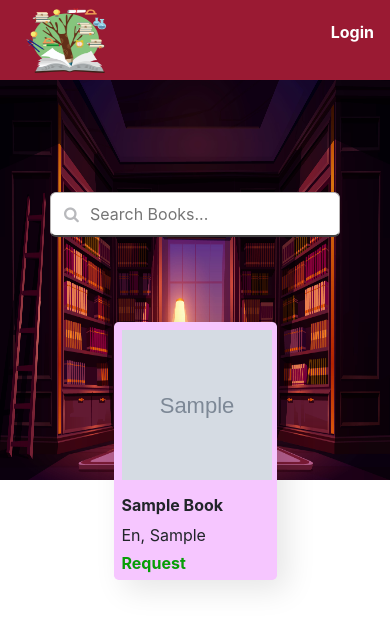
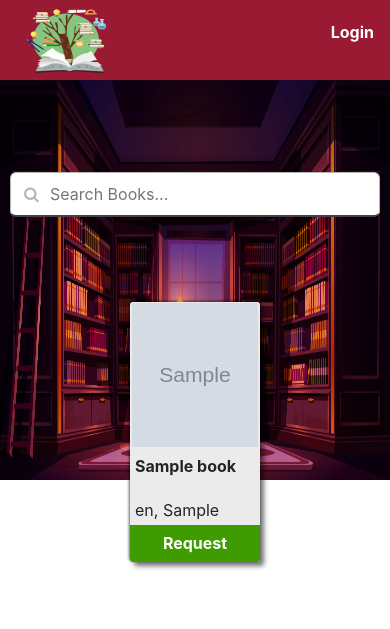
Before and after one commit to Arun6238/LibraryManagementApp, a Django app: page / in a window 390 px wide. Shown: the top 629 px of the page. Run offline with Django 4.2, Linux system fonts and the light colour scheme; tables that the repository leaves empty hold one stand-in row (values such as "Sample post"); grey boxes marked "Sample" are stand-in pictures; some libraries are stand-ins or nearby versions.

Commit message:
restyled home page with plane css. modified: static/css/home.css, templates/home.html, templates/main.html

```diff
--- a/static/css/home.css
+++ b/static/css/home.css
@@ -11,19 +11,7 @@ html{
   background-position:0px 0px;
   background-size: 100vw 400px;
 }
-
-
-.bg{
-  background-color:rgb(135, 0, 0);
-}
-.img-height{
-    margin-inline: auto;
-    height: 150px;
-    width: 150px;
-}
-
 .grid-container{
-
     display: flex;
     flex-wrap: wrap;
     gap: 10px;
@@ -31,32 +19,99 @@ html{
     /* grid-template-columns: repeat(auto-fit,minmax(175px ,175px )); */
 }
 
-.max-width{
-    max-width: 150px;
-}
-.grid-image{
-    width: inherit;
-}
 .grid-content{
-  background: rgb(246, 198, 255);
-    padding-left: 8px;
-    padding-right: 5px;
-    padding-block: 8px;
+  background: rgb(235, 235, 235);
     border-radius:.3em;
-    box-shadow: 10px 10px 30px rgba(0,0,0,0.1);
-    max-width: 165px;
+    box-shadow:4px 4px 5px #0000008a,-1px -1px 3px #00000098;
+    width: 165px;
+    height:310px;
     position:relative;
 }
-
+.book-image{
+  width: inherit;
+  height: 180px;
+  padding: 5px;
+}
 .grid-content a{
-  display: block;
-  margin-top: 5px;
-  color:rgb(6, 158, 6);
+  color:rgb(255, 255, 255);
+  background: rgb(63, 156, 0);
   font-weight: bold;
   position: absolute;
-  bottom: 5px;
+  left: 0px;
+  right: 0px;
+  bottom: 0px;
+  padding-block:.5em ;
+  border-color: transparent;
+  border-bottom-left-radius:.3em;
+  border-bottom-right-radius:.3em;
+  text-align: center;
+}
+#disabled-btn{
+  color:rgb(255, 255, 255);
+  background: rgb(255, 10, 2);
 }
 
+.book-title{
+  padding: 5px;
+  overflow: ellipsis;
+  /* word-wrap: break-word; */
+  overflow: hidden;
+  max-height: 2..6em;
+  line-height: 1.2em;
+
+  display: -webkit-box;
+  -webkit-line-clamp: 2; /* number of lines to show */
+          line-clamp: 2;
+  -webkit-box-orient: vertical;
+}
+.book-details {
+  position: absolute;
+  bottom: 1.8em;
+  padding-inline:5px ;
+  white-space: nowrap;
+  width:  inherit ;
+  overflow: hidden;
+  text-overflow: ellipsis;
+}
+
+@media only screen and (max-width: 968px) {
+  .grid-content{
+    width:140px ;
+  }
+}
+
+@media only screen and (max-width: 768px) {
+  .grid-container{
+    gap: 5px;
+    /* grid-template-columns: repeat(auto-fit,minmax(175px ,175px )); */
+}
+  .grid-content{
+      width: 130px;
+      height: 260px;
+      border-radius: 3px;
+  }
+  .book-image{
+    height: 150px;
+    padding-inline: 2px;
+    padding-top: 1px;
+    border-radius: 3px;
+  }
+  .home-container{
+    padding-top:50px ;
+    padding-inline: 10px;
+  }
+  .grid-content a{
+    padding-block:.4em ;
+    border-color: transparent;
+    border-bottom-left-radius:3px;
+    border-bottom-right-radius:3px;
+    text-align: center;
+  }
+
+  .book-details {
+    bottom: 1.5em;
+  }
+}
 
 .hov{
 
@@ -74,13 +129,6 @@ html{
 }
 
 
-.b {
-    white-space: nowrap;
-    width:  inherit ;
-    overflow: hidden;
-    text-overflow: ellipsis;
-    margin-bottom: 25px;
-  }
 
 
   .search-form-container{
--- a/templates/home.html
+++ b/templates/home.html
@@ -1,18 +1,18 @@
 {% extends 'main.html' %}
 {% load static %}
-{% block body %}
 
-
+{% block head %}
 	<link rel="stylesheet" href="{% static 'css/home.css' %}?{% now "U" %}">
 	<link rel="stylesheet" href="{% static 'css/navbar.css' %}?{% now "U" %}">
-<script src="{% static 'js/home.js' %}"></script>
-
+	<script src="{% static 'js/home.js' %}?{% now "U" %}"></script>
 	<style>
 		.home-container{
 			background-image:url("{% static 'img/home-bg.jpg' %}");
 		}
 	</style>
+{% endblock head %}
 
+{% block body %}
 	{% comment %}  nav-bar {% endcomment %}
 	{% include 'navbar.html' %}
 
@@ -28,19 +28,18 @@
 		<div class='grid-container'>
 			{% for book in books %}
 			<div class='grid-content hov '>
-		<div>
 				{% if book.image %}
-			<img class="img-height " src="{{book.image.url}}" alt=""  >
+				<img class="book-image" src="{{book.image.url}}" alt=""  >
 				{% else %}
-			<img class=" img-fluid img-height" src="{% static 'img/bookplaceholder.png' %}" alt="" >
+				<img class="book-image" src="{% static 'img/bookplaceholder.png' %}" alt="" >
 				{% endif %}
-			<h6 class="mt-3 text-capitalize"><strong>{{book}}</strong></h6>
-			<div class='text-capitalize b'>{{book.language}}, {{book.auther}}</div>
+				<h6 class="book-title"><strong>{{book}}</strong></h6>
+				<p class='book-details'>{{book.language}}, {{book.auther}}</p>
 				{% if request.user.is_superuser %}
 					{% else %}
 						{% if reqBook %}
 							{% if book.id in reqBook %}
-							<div class="request"><a href="javascript:void(0)" class="text-danger">Request</a></div>
+								<div class="request"><a id="disabled-btn" href="javascript:void(0)">Request</a></div>
 								{% else %}
 									<div class="request"><a href="{% url 'request-book' book.id %}">Request</a></div>
 							{% endif %}
@@ -48,8 +47,6 @@
 							<div class="request"><a href="{% url 'request-book' book.id %}">Request</a></div>
 						{% endif %}
 				{% endif %}
-
-		</div>
 			</div>
 			{% endfor %}
 		</div>
--- a/templates/main.html
+++ b/templates/main.html
@@ -22,6 +22,7 @@
 
             }
     </style>
+    {% block head%}{% endblock  %}
 </head>
 <body >
     {% block body %}{% endblock  %}
```
Lines whose indentation alone changed are shown as unchanged.
